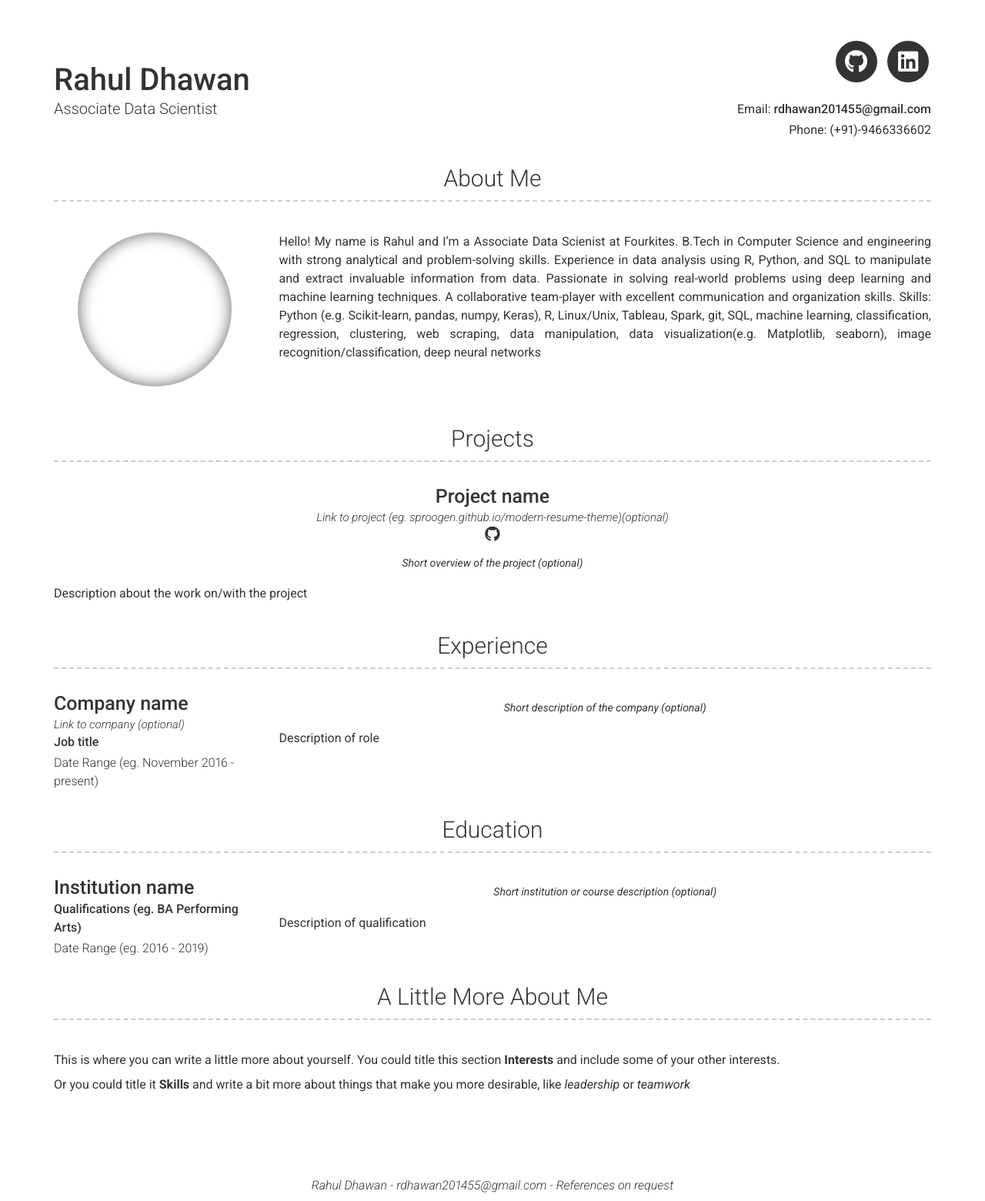
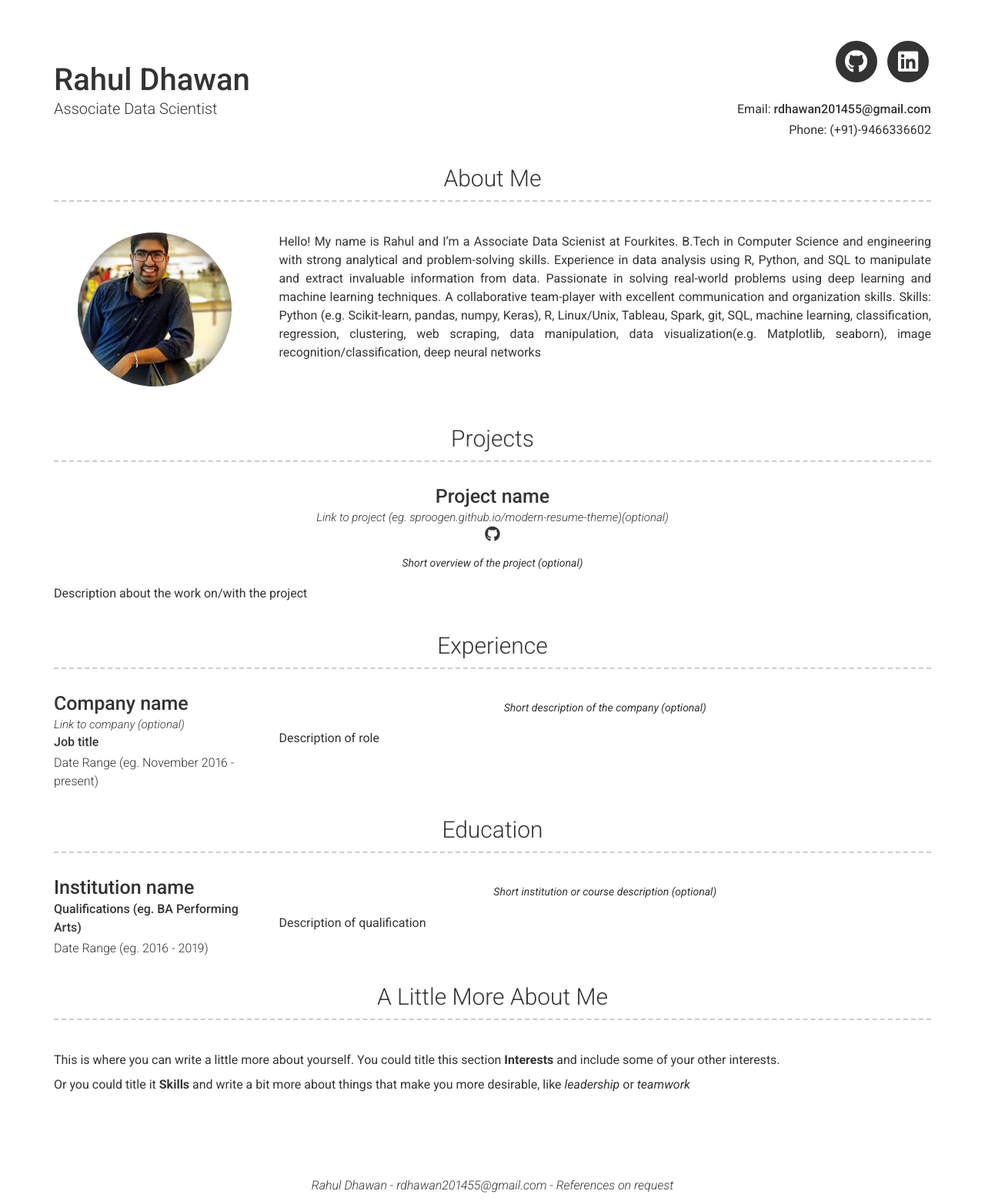
Before and after one commit to rbreezy/intro, a Jekyll site: the page built from index.md, in a window 1280 px wide. Shown: the whole page at 77% size. Built offline with Jekyll 4.4.1, drawn with Linux system fonts in a browser that asks for light colours; nearby versions of some CDN libraries.

Commit message:
Update _config.yml

```diff
--- a/_config.yml
+++ b/_config.yml
@@ -32,7 +32,7 @@ linkedin_username: rahul-dhawan-a82b70137
 
 # About Section
 # about_title: About Me (Use this to override about section title)
-about_profile_image: Directory of profile image (eg. images/profile.jpg)
+about_profile_image: images/photo.jpg
 about_content: | # this will include new lines to allow paragraphs
   Hello! My name is Rahul and I'm a Associate Data Scienist at Fourkites.
   B.Tech in Computer Science and engineering with strong analytical and problem-solving skills. Experience in data analysis using R, Python, and SQL to manipulate and extract invaluable information from data.
```
